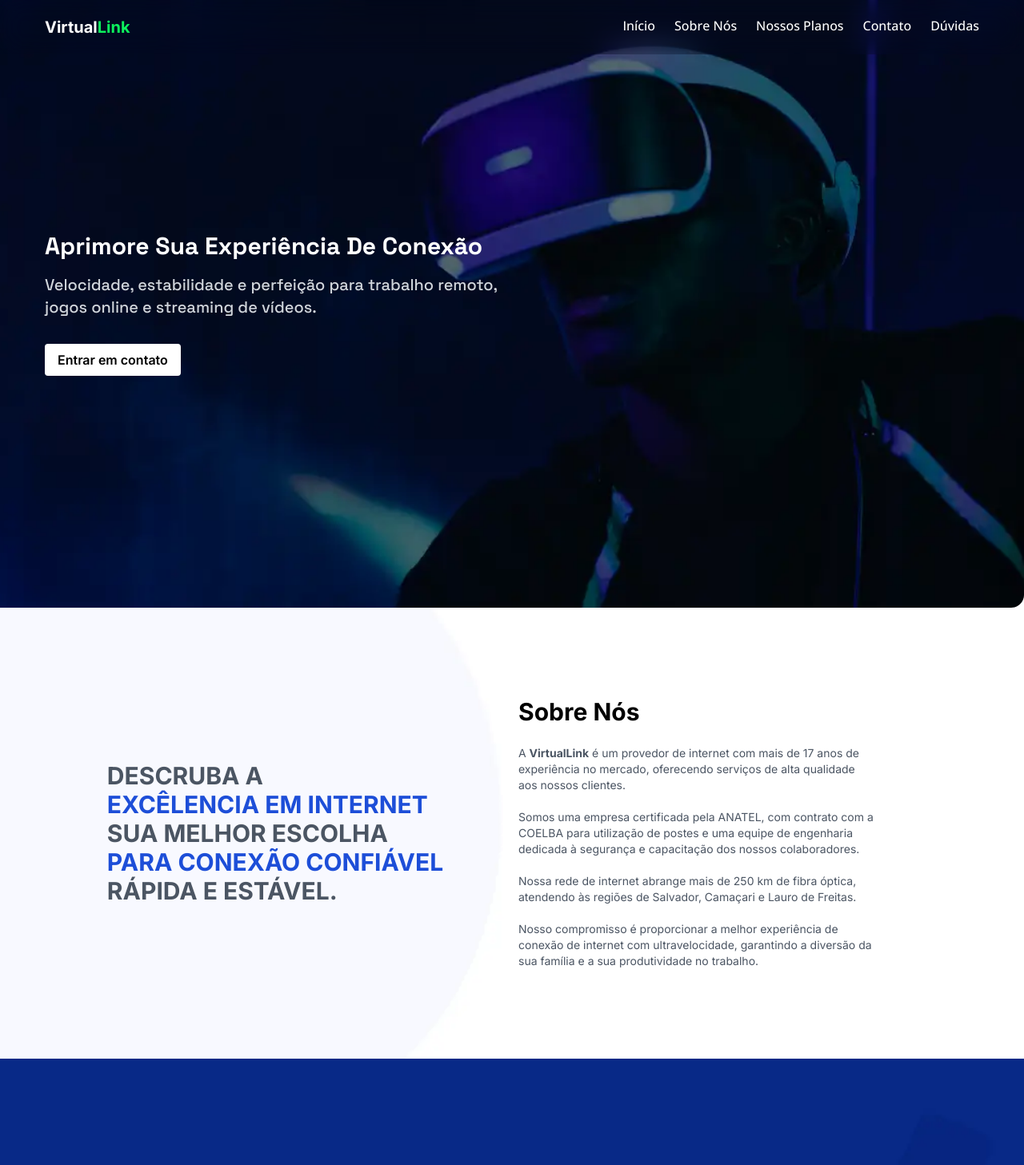
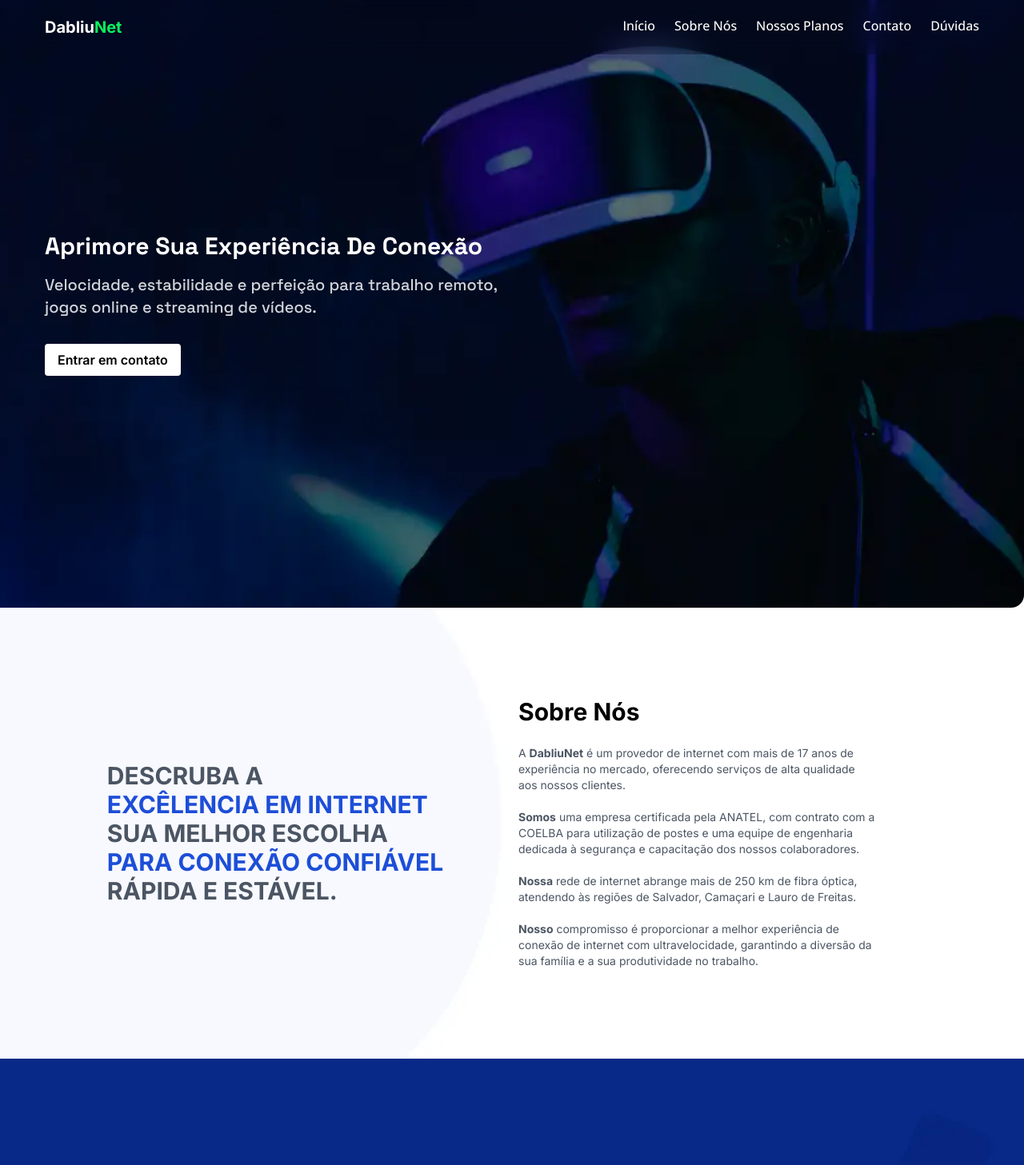
Before and after one commit to PabloSantos-CG/projeto_dabliunet, a Next.js app in the folder my-app/: page / in a window 1280 px wide. Shown: the top 1457 px of the page at 80% size. Built offline with nearby package versions, Linux system fonts and the light colour scheme.

Commit message:
refactor: change name

```diff
--- a/my-app/src/app/layout.tsx
+++ b/my-app/src/app/layout.tsx
@@ -7,9 +7,9 @@ import Footer from "@/components/Footer";
 const inter = Inter({ subsets: ["latin"] });
 
 export const metadata: Metadata = {
-  title: "VirtualLink",
+  title: "DabliuNet",
   description:
-    "VirtualLink: internet rápida e confiável. Escolha entre nossos planos de banda larga para casa ou empresa. Com fibra óptica de alta qualidade, garantimos downloads, uploads e streaming sem atrasos.",
+    "DabliuNet: internet rápida e confiável. Escolha entre nossos planos de banda larga para casa ou empresa. Com fibra óptica de alta qualidade, garantimos downloads, uploads e streaming sem atrasos.",
 };
 
 export default function RootLayout({
--- a/my-app/src/components/About.tsx
+++ b/my-app/src/components/About.tsx
@@ -19,21 +19,21 @@ export default function About() {
         <div className="flex-1 flex flex-col justify-center max-md:items-center max-md:text-center">
           <h2 className="max-md:text-2xl text-3xl font-bold mb-6">Sobre Nós</h2>
           <p className="text-sm text-gray-600 max-w-md">
-            A <strong>VirtualLink</strong> é um provedor de internet com mais de
+            A <strong>DabliuNet</strong> é um provedor de internet com mais de
             17 anos de experiência no mercado, oferecendo serviços de alta
             qualidade aos nossos clientes.
             <br />
             <br />
-            Somos uma empresa certificada pela ANATEL, com contrato com a COELBA
+            <strong>Somos</strong> uma empresa certificada pela ANATEL, com contrato com a COELBA
             para utilização de postes e uma equipe de engenharia dedicada à
             segurança e capacitação dos nossos colaboradores.
             <br />
             <br />
-            Nossa rede de internet abrange mais de 250 km de fibra óptica,
+            <strong>Nossa</strong> rede de internet abrange mais de 250 km de fibra óptica,
             atendendo às regiões de Salvador, Camaçari e Lauro de Freitas.
             <br />
             <br />
-            Nosso compromisso é proporcionar a melhor experiência de conexão de
+            <strong>Nosso</strong> compromisso é proporcionar a melhor experiência de conexão de
             internet com ultravelocidade, garantindo a diversão da sua família e
             a sua produtividade no trabalho.
           </p>
--- a/my-app/src/components/Header.tsx
+++ b/my-app/src/components/Header.tsx
@@ -48,7 +48,7 @@ export default function Header() {
       <div className="container max-md:flex-col flex justify-between m-auto px-4 py-5 relative">
         <div>
           <a href="/" className="text-xl font-bold text-white">
-            Virtual<span className="text-[#0CF25D]">Link</span>
+            Dabliu<span className="text-[#0CF25D]">Net</span>
           </a>
         </div>
 
--- a/my-app/src/components/Label.tsx
+++ b/my-app/src/components/Label.tsx
@@ -9,7 +9,7 @@ export default function Label() {
         </h2>
 
         <p className="max-w-md text-sm text-gray-300">
-          Na LinkVida, você personaliza seu plano conforme as necessidades de
+          Na DabliuNet, você personaliza seu plano conforme as necessidades de
           sua casa ou empresa. Explore agora mesmo clicando no botão abaixo.
         </p>
 
--- a/my-app/src/components/footer/FirstFooter.tsx
+++ b/my-app/src/components/footer/FirstFooter.tsx
@@ -10,7 +10,7 @@ export default function FirstFooter() {
       <div className="flex-1">
         <h2 className="mb-5">
           <a href="#Home" className="text-lg font-bold text-white">
-            Virtual<span className="text-[#0CF25D]">Link</span>
+            Dabliu<span className="text-[#0CF25D]">Net</span>
           </a>
         </h2>
 
```
